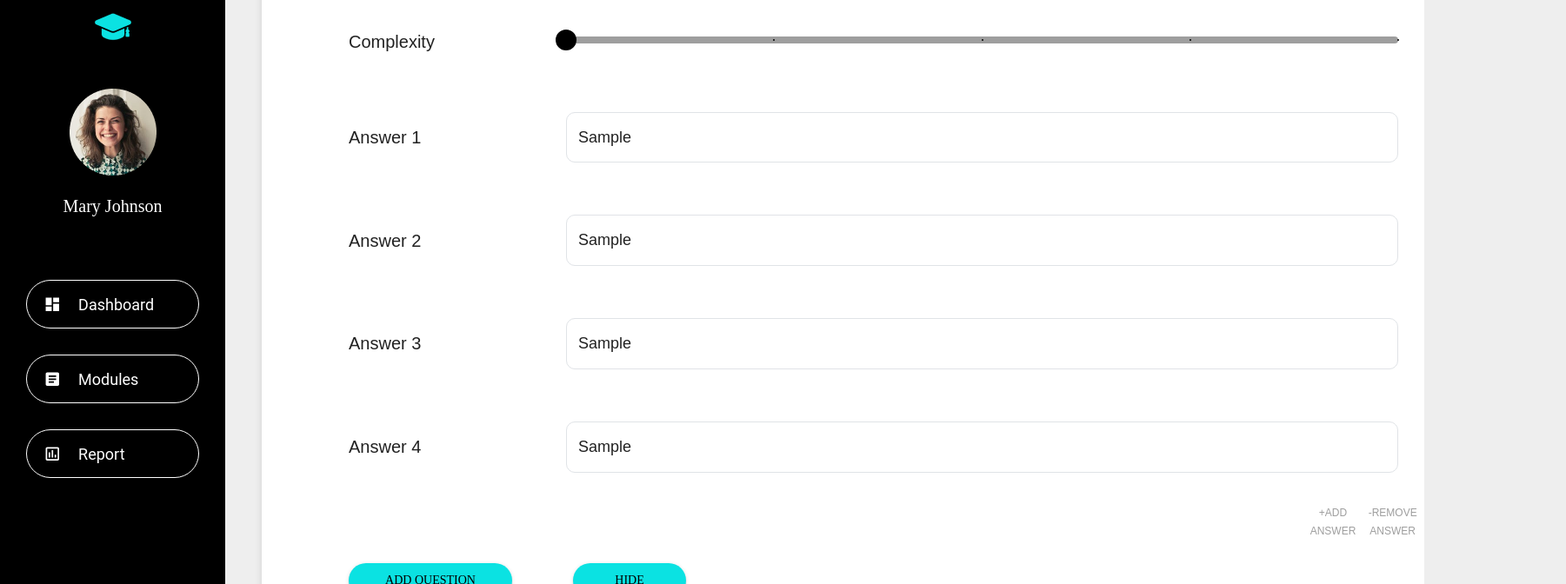
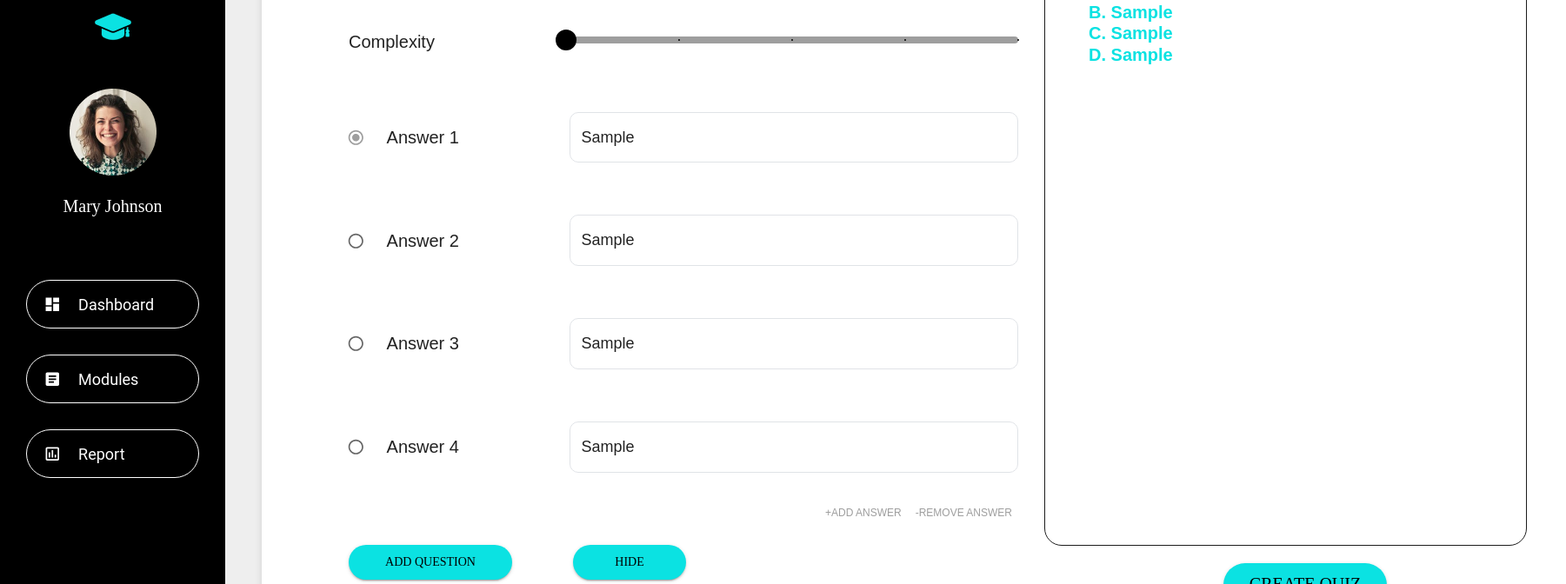
Before and after one commit to Enara123/LearningManagement, a React (Create React App) app in the folder frontend/: page /create-quiz in a window 1280 px wide. Both pictures are taken after typing "Sample", "Sample", "Sample", "Sample", "Sample" into the empty fields and a click on the button "ADD QUESTION". Shown: the part 283-955 px from the top of the page at 87% size, 1801 px wide, since content can reach past the window. Built offline with nearby package versions, Linux system fonts and the light colour scheme.

Commit message:
Commited changes for the create quiz

```diff
--- a/frontend/src/scenes/lecDashboard/LecDashboard.js
+++ b/frontend/src/scenes/lecDashboard/LecDashboard.js
@@ -1,4 +1,4 @@
-import { Box, Typography } from "@mui/material";
+import { Box } from "@mui/material";
 import Header from "../../components/Header";
 
 const LecDashboard = () => {
--- a/frontend/src/scenes/modules/CreateQuiz.js
+++ b/frontend/src/scenes/modules/CreateQuiz.js
@@ -9,12 +9,21 @@ import styled from "@emotion/styled";
 import { useState } from "react";
 import Button from "@mui/material/Button";
 import LMSButton from "../../components/LMSButton";
+import Radio from "@mui/material/Radio";
+import RadioGroup from "@mui/material/RadioGroup";
+import FormControlLabel from "@mui/material/FormControlLabel";
+import FormControl from "@mui/material/FormControl";
+import FormLabel from "@mui/material/FormLabel";
+import StyledTextField from "../../components/StyledTextField";
 
 const CreateQuiz = () => {
   const theme = useTheme();
-  const colors = tokens(theme.palette);
-
+  const colors = tokens(theme.colors);
   const [numberOfAnswers, setNumberOfAnswers] = useState(4);
+  const [questionsData, setQuestionsData] = useState([]);
+  const [selectedAnswer, setSelectedAnswer] = useState("");
+  const [sliderValue, setSliderValue] = useState(1);
+  const [questionText, setQuestionText] = useState("");
 
   const handleIncrease = () => {
     if (numberOfAnswers < 5) {
@@ -28,7 +37,49 @@ const CreateQuiz = () => {
     }
   };
 
+  const handleAddQuestion = () => {
+    const answersArray = Array.from({ length: numberOfAnswers }, (_, index) => {
+      const answerIndex = String.fromCharCode(65 + index);
+      return `Answer ${answerIndex}`;
+    });
+
+    const newQuestion = {
+      question: questionText || "New Question",
+      complexity: sliderValue,
+      answers: selectedAnswers,
+      correctAnswer:
+        selectedAnswer !== ""
+          ? selectedAnswers[selectedAnswer]
+          : selectedAnswers[0],
+    };
+    console.log(newQuestion);
+    setQuestionsData([...questionsData, newQuestion]);
+
+    // Reset input fields after adding a question
+    setQuestionText("");
+    setSliderValue(1);
+    setSelectedAnswer("");
+  };
+
+  const handleSliderChange = (event, newValue) => {
+    setSliderValue(newValue);
+    console.log(newValue);
+  };
+
+  const handleRadioChange = (event) => {
+    setSelectedAnswer(event.target.value);
+  };
+
   const dynamicHeight = 780 + numberOfAnswers * 55;
+
+  const [selectedAnswers, setSelectedAnswers] = useState({});
+
+  const handleAnswerChange = (questionIndex, answer) => {
+    setSelectedAnswers((prevAnswers) => ({
+      ...prevAnswers,
+      [questionIndex]: answer,
+    }));
+  };
 
   return (
     <Box mt="20px">
@@ -36,6 +87,8 @@ const CreateQuiz = () => {
         <Header subtitle="Modules > Create Module" />
       </Box>
       <PaperBg customWidth={1500} customHeight={dynamicHeight}>
+        <Box display="flex">
+          <Box width="60%">
             <Box
               display="flex"
               gap="30px"
@@ -61,7 +114,7 @@ const CreateQuiz = () => {
             <QuestionBox
               question="Question"
               onChange={(e) => {
-            console.log(e.target.value);
+                setQuestionText(e.target.value);
               }}
             />
             <Box
@@ -80,25 +133,51 @@ const CreateQuiz = () => {
                   marks
                   min={1}
                   max={5}
-              onChange={(e) => {
-                // console.log(e.target.value);
-              }}
+                  onChange={handleSliderChange}
                 />
               </Box>
             </Box>
 
             <>
+              <Box flexDirection="row">
+                <RadioGroup
+                  aria-labelledby="demo-radio-buttons-group-label"
+                  defaultValue="0"
+                  name="radio-buttons-group"
+                  onChange={(e) => {
+                    handleRadioChange(e);
+                  }}
+                >
                   {[...Array(numberOfAnswers)].map((_, index) => (
-            <QuestionBox
+                    <Box
                       key={index}
-              question={`Answer ${index + 1}`}
-              onChange={() => {}}
+                      display="flex"
+                      alignItems="center"
+                      sx={{ padding: "30px", paddingLeft: "100px" }}
+                    >
+                      <FormControlLabel
+                        value={String(index)}
+                        control={<Radio />}
                       />
+                      <Typography variant="h4" sx={{ flex: "0 0 210px" }}>
+                        {`Answer ${index + 1}`}
+                      </Typography>
+                      <StyledTextField
+                        variant="outlined"
+                        value={selectedAnswers[index] || ""}
+                        onChange={(e) => {
+                          handleAnswerChange(index, e.target.value);
+                        }}
+                        fullWidth
+                      />
+                    </Box>
                   ))}
+                </RadioGroup>
+              </Box>
               <Box
                 display="flex"
                 alignItems="center"
-            sx={{ paddingLeft: "1200px" }}
+                sx={{ paddingLeft: "640px" }}
               >
                 <Button onClick={handleIncrease}>+Add Answer</Button>
                 <Button onClick={handleDecrease}>-Remove Answer</Button>
@@ -118,6 +197,7 @@ const CreateQuiz = () => {
                 customFontSize="14px"
                 customHeight="40px"
                 customWidth="188px"
+                onClick={handleAddQuestion}
               >
                 Add Question
               </LMSButton>
@@ -129,6 +209,69 @@ const CreateQuiz = () => {
               >
                 Hide
               </LMSButton>
+            </Box>
+          </Box>
+          <Box width="40%">
+            <Typography
+              variant="h4"
+              color={colors.primary[800]}
+              sx={{ paddingTop: "50px", paddingLeft: "50px" }}
+            >
+              Preview
+            </Typography>
+            <Box
+              sx={{
+                display: "flex",
+                alignItems: "left",
+                paddingLeft: "100px",
+                marginRight: "45px",
+                marginTop: "45px",
+                border: "1px solid #1c1c1c",
+                borderRadius: "20px",
+                height: "80%",
+                flexDirection: "column",
+                padding: "30px",
+              }}
+            >
+              {questionsData.map((question, index) => (
+                <div key={index} style={{ marginBottom: "20px" }}>
+                  <Typography variant="h4" sx={{ flex: "0 0 30px" }}>
+                    {`${index + 1}. ${question.question} ?`}
+                  </Typography>
+                  <Box paddingLeft="20px" paddingTop="10px">
+                    {Object.entries(question.answers).map(
+                      ([ansIndex, answer]) => (
+                        <Typography
+                          key={ansIndex}
+                          variant="h4"
+                          sx={{
+                            flex: "0 0 30px",
+                            color:
+                              answer === question.correctAnswer
+                                ? "#0BE2E2"
+                                : "black",
+                            fontWeight:
+                              answer === question.correctAnswer
+                                ? "bold"
+                                : "normal",
+                          }}
+                        >
+                          {`${String.fromCharCode(
+                            65 + parseInt(ansIndex)
+                          )}. ${answer}`}
+                        </Typography>
+                      )
+                    )}
+                  </Box>
+                </div>
+              ))}
+            </Box>
+            <Box display="flex" justifyContent="center">
+              <LMSButton variant="contained" customWidth="188px">
+                Create Quiz
+              </LMSButton>
+            </Box>
+          </Box>
         </Box>
       </PaperBg>
     </Box>
```
Lines whose indentation alone changed are shown as unchanged.
